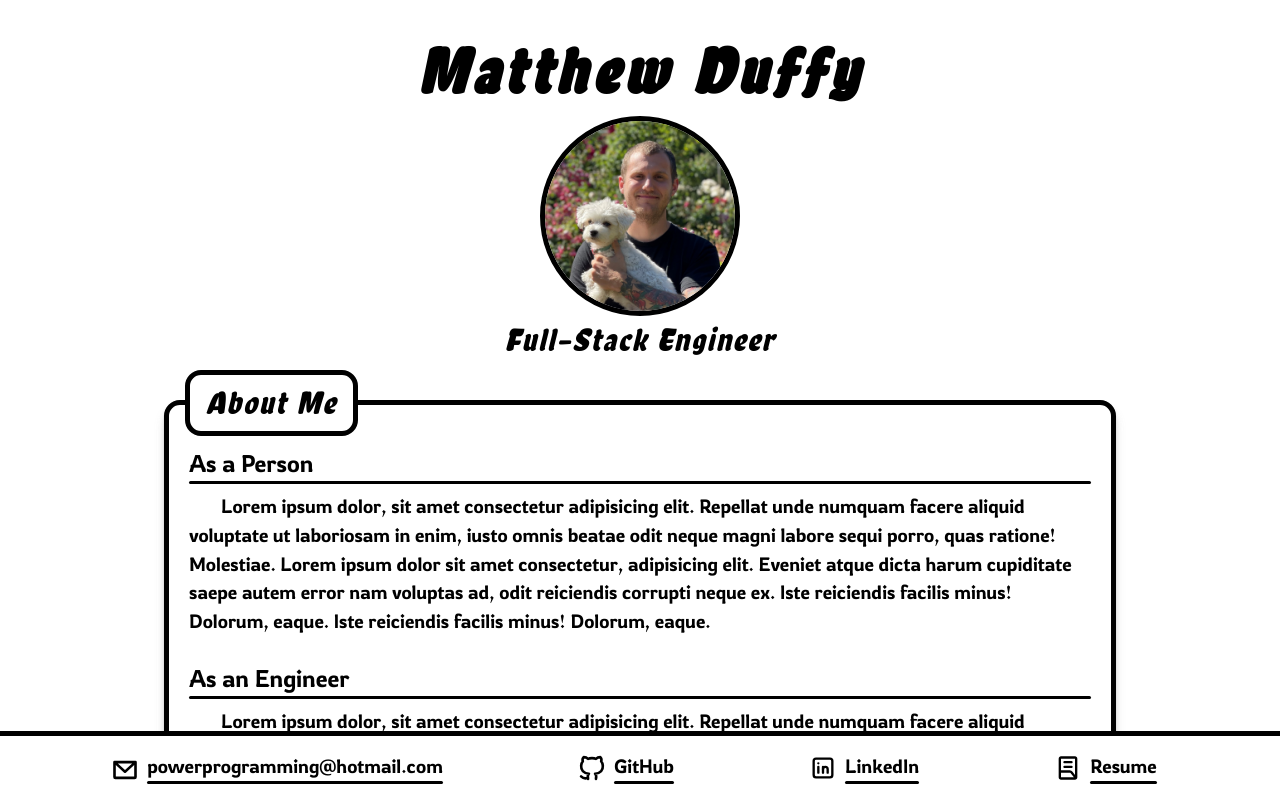
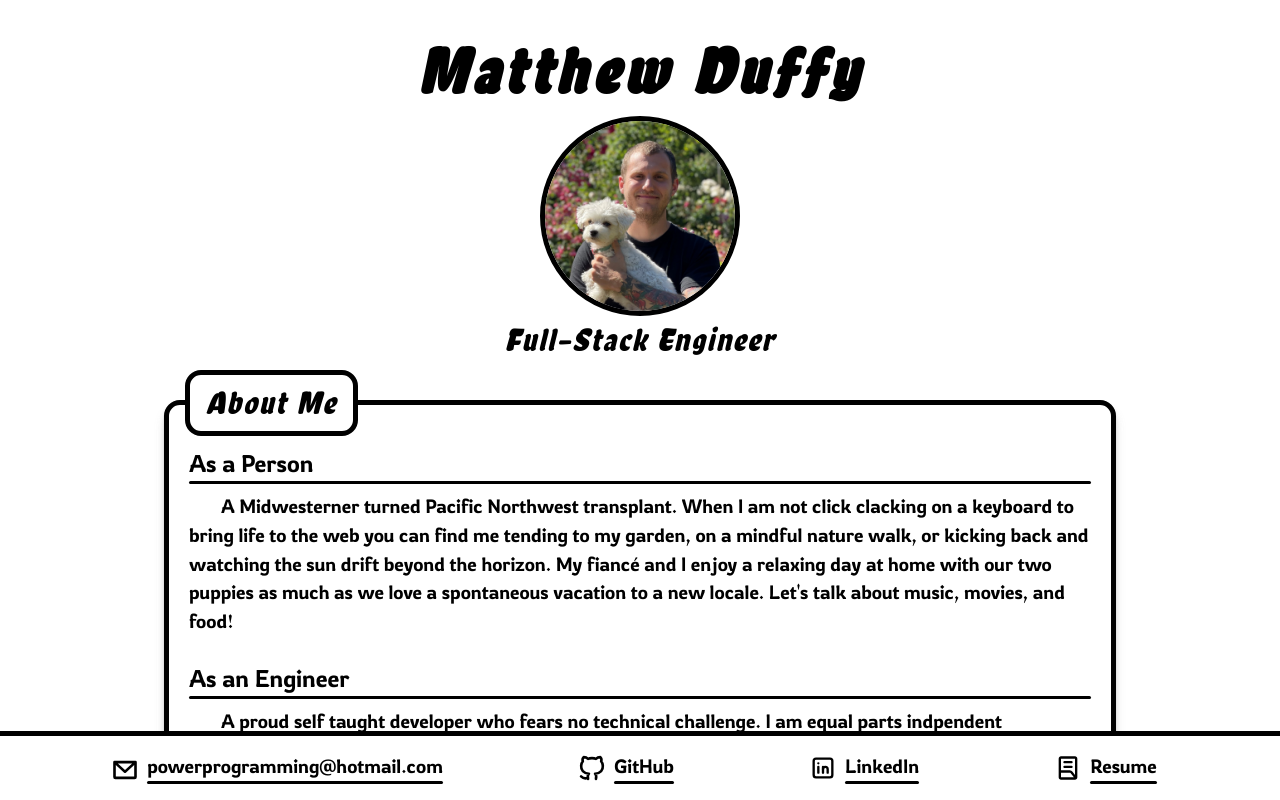
Before and after one commit to mattduff707/portfolio, a React (Vite) app: page / in a window 1280 px wide. Built offline with nearby package versions, Linux system fonts and the light colour scheme.

Commit message:
About copy

```diff
--- a/src/layout/About.tsx
+++ b/src/layout/About.tsx
@@ -1,10 +1,6 @@
-import React from 'react';
-import SectionBox from '../components/SectionBox';
-import { styled } from 'styled-components';
-import { Button, Heading, Text } from '../components/generic';
-import dogpic from '../images/dogpic.jpg';
-import gip from '../images/gip.jpg';
-import nickcage from '../images/nickcage.jpg';
+import { styled } from "styled-components";
+import SectionBox from "../components/SectionBox";
+import { Heading, Text } from "../components/generic";
 
 const imgWidth = 180;
 const imgHeight = 180;
@@ -32,25 +28,28 @@ const Image = styled.img`
 
 const About = () => {
   return (
-    <StyledSectionBox title={'About Me'}>
-      <div style={{ paddingBottom: '24px' }}>
+    <StyledSectionBox title={"About Me"}>
+      <div style={{ paddingBottom: "24px" }}>
         <Heading>As a Person</Heading>
         <Text withIndent>
-          Lorem ipsum dolor, sit amet consectetur adipisicing elit. Repellat unde numquam facere aliquid voluptate ut
-          laboriosam in enim, iusto omnis beatae odit neque magni labore sequi porro, quas ratione! Molestiae. Lorem
-          ipsum dolor sit amet consectetur, adipisicing elit. Eveniet atque dicta harum cupiditate saepe autem error nam
-          voluptas ad, odit reiciendis corrupti neque ex. Iste reiciendis facilis minus! Dolorum, eaque. Iste reiciendis
-          facilis minus! Dolorum, eaque.
+          A Midwesterner turned Pacific Northwest transplant. When I am not
+          click clacking on a keyboard to bring life to the web you can find me
+          tending to my garden, on a mindful nature walk, or kicking back and
+          watching the sun drift beyond the horizon. My fiancé and I enjoy a
+          relaxing day at home with our two puppies as much as we love a
+          spontaneous vacation to a new locale. Let's talk about music, movies,
+          and food!
         </Text>
       </div>
       <div>
         <Heading>As an Engineer</Heading>
         <Text withIndent>
-          Lorem ipsum dolor, sit amet consectetur adipisicing elit. Repellat unde numquam facere aliquid voluptate ut
-          laboriosam in enim, iusto omnis beatae odit neque magni labore sequi porro, quas ratione! Molestiae. Lorem
-          ipsum dolor sit amet consectetur, adipisicing elit. Eveniet atque dicta harum cupiditate saepe autem error nam
-          voluptas ad, odit reiciendis corrupti neque ex. Iste reiciendis facilis minus! Dolorum, eaque. Iste reiciendis
-          facilis minus! Dolorum, eaque.
+          A proud self taught developer who fears no technical challenge. I am
+          equal parts indpendent productivity machine and patiently involved
+          collaborator. I revel in delivering results and overcoming roadblocks
+          along the way. I am always open to feedback as I have found no greater
+          source of knowledge than that of my colleagues. Let's create something
+          meaningful!
         </Text>
       </div>
       {/* <ImageWrapper>
```
